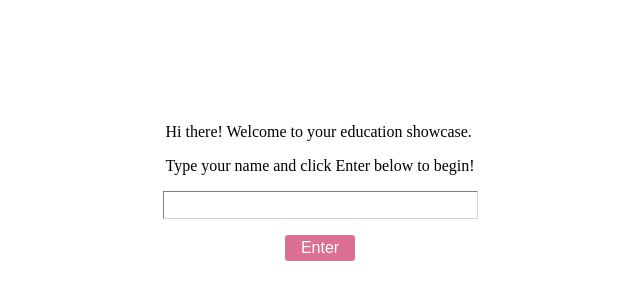
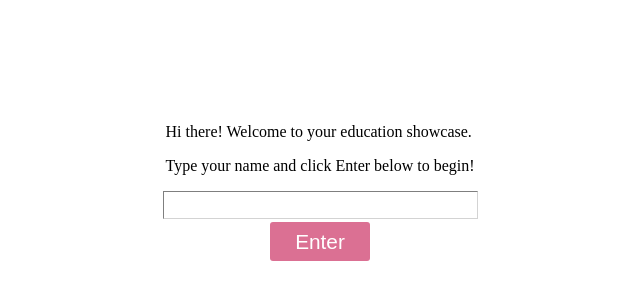
Before and after one commit to tadakongithub/showcase_challenge, a React (Create React App) app: page / in a window 1280 px wide. Shown: the part 224-524 px from the top of the page, without its empty margins (328-968 px from the left). Built offline with nearby package versions, Linux system fonts and the light colour scheme; no server answers.

Commit message:
UI of button was adjusted

```diff
--- a/src/components/atoms/Button.js
+++ b/src/components/atoms/Button.js
@@ -4,9 +4,10 @@ const Button = styled.button`
     background-color: ${props => props.bg};
     color: ${props => props.color};
     border: none;
-    font-size: 1em;
-    padding: 0.25em 1em;
+    font-size: 1.3em;
+    padding: 0.35em 1.2em;
     border-radius: 3px;
+    cursor: pointer;
 `
 
 export default Button
```
